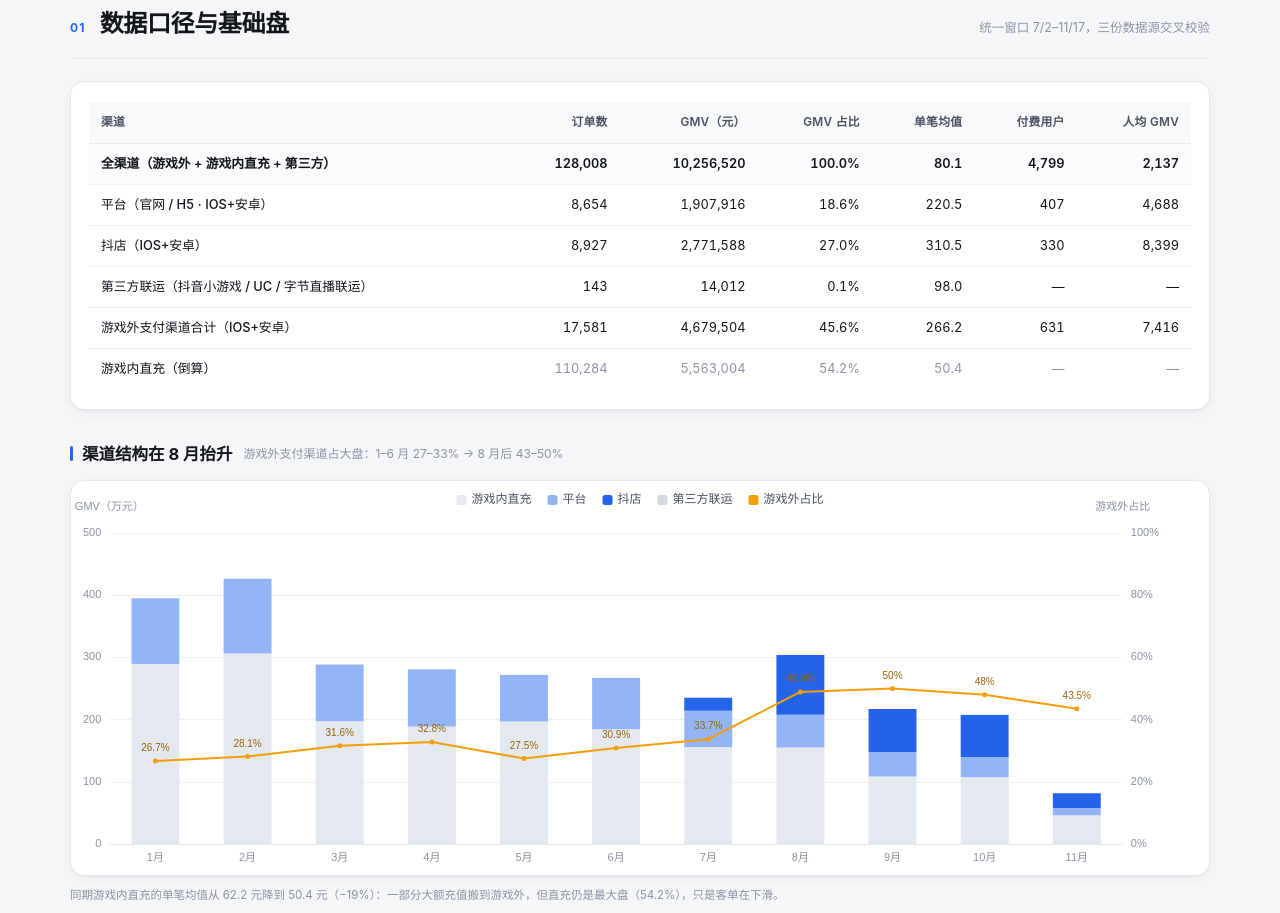
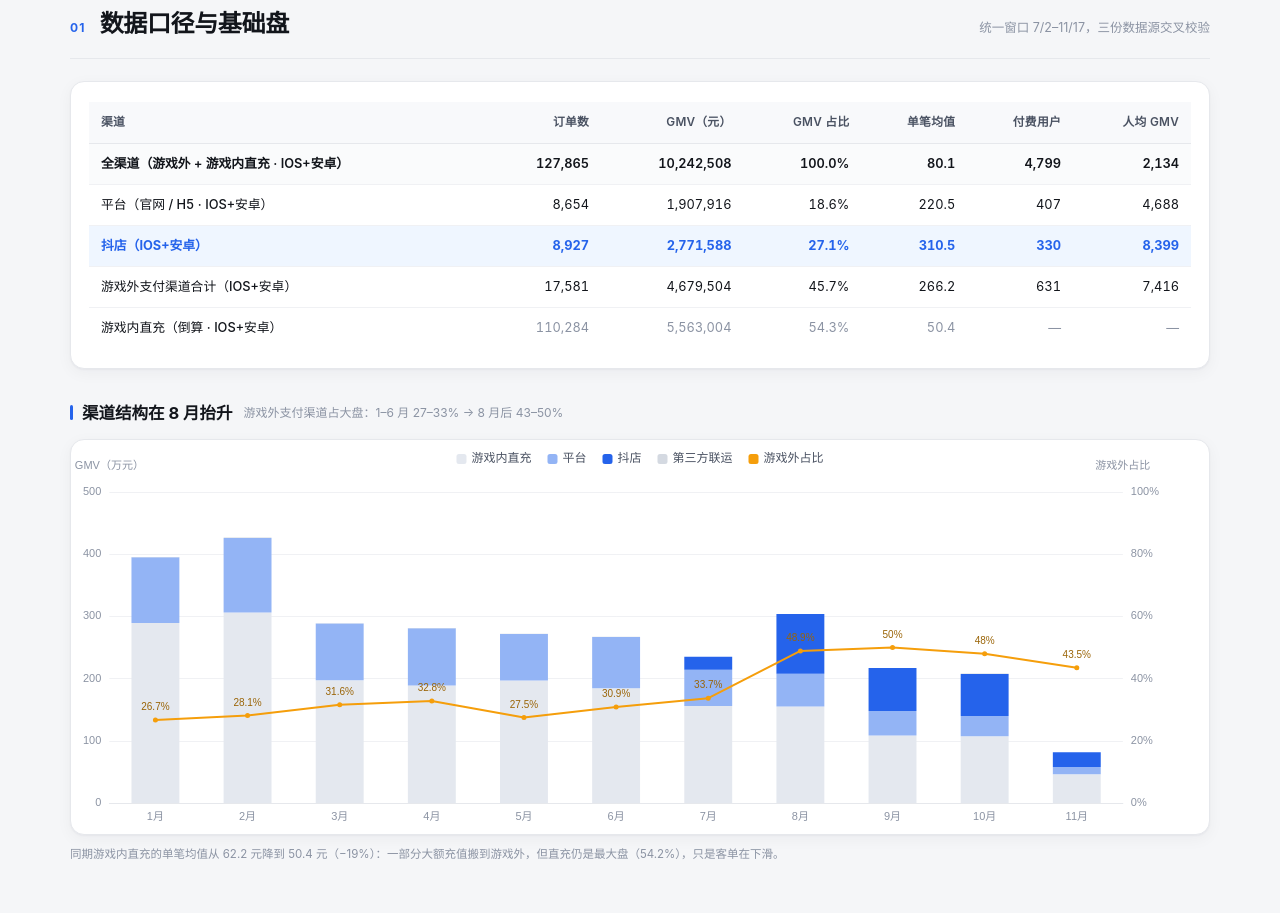
Before and after one commit to 13yan/13yan.github.io, a plain HTML site: page ddpay/index.html in a window 1280 px wide. Shown: the part 1360-2273 px from the top of the page. Drawn offline with nearby package versions, Linux system fonts and the light colour scheme.

Commit message:
ddpay: 01章基础盘改iOS+安卓口径（删第三方行）+抖店行突出

```diff
--- a/ddpay/index.html
+++ b/ddpay/index.html
@@ -247,12 +247,11 @@ table.blind td:first-child{white-space:nowrap}
           <th>渠道</th><th>订单数</th><th>GMV（元）</th><th>GMV 占比</th><th>单笔均值</th><th>付费用户</th><th>人均 GMV</th>
         </tr></thead>
         <tbody>
-          <tr class="tot"><td>全渠道（游戏外 + 游戏内直充 + 第三方）</td><td>128,008</td><td>10,256,520</td><td>100.0%</td><td>80.1</td><td>4,799</td><td>2,137</td></tr>
+          <tr class="tot"><td>全渠道（游戏外 + 游戏内直充 · IOS+安卓）</td><td>127,865</td><td>10,242,508</td><td>100.0%</td><td>80.1</td><td>4,799</td><td>2,134</td></tr>
           <tr><td>平台（官网 / H5 · IOS+安卓）</td><td>8,654</td><td>1,907,916</td><td>18.6%</td><td>220.5</td><td>407</td><td>4,688</td></tr>
-          <tr><td>抖店（IOS+安卓）</td><td>8,927</td><td>2,771,588</td><td>27.0%</td><td>310.5</td><td>330</td><td>8,399</td></tr>
-          <tr><td>第三方联运（抖音小游戏 / UC / 字节直播联运）</td><td>143</td><td>14,012</td><td>0.1%</td><td>98.0</td><td>—</td><td>—</td></tr>
-          <tr><td>游戏外支付渠道合计（IOS+安卓）</td><td>17,581</td><td>4,679,504</td><td>45.6%</td><td>266.2</td><td>631</td><td>7,416</td></tr>
-          <tr><td class="muted">游戏内直充（倒算）</td><td class="muted">110,284</td><td class="muted">5,563,004</td><td class="muted">54.2%</td><td class="muted">50.4</td><td class="muted">—</td><td class="muted">—</td></tr>
+          <tr style="background:#eff6ff"><td style="color:#2563eb;font-weight:700">抖店（IOS+安卓）</td><td style="color:#2563eb;font-weight:700">8,927</td><td style="color:#2563eb;font-weight:700">2,771,588</td><td style="color:#2563eb;font-weight:700">27.1%</td><td style="color:#2563eb;font-weight:700">310.5</td><td style="color:#2563eb;font-weight:700">330</td><td style="color:#2563eb;font-weight:700">8,399</td></tr>
+          <tr><td>游戏外支付渠道合计（IOS+安卓）</td><td>17,581</td><td>4,679,504</td><td>45.7%</td><td>266.2</td><td>631</td><td>7,416</td></tr>
+          <tr><td class="muted">游戏内直充（倒算 · IOS+安卓）</td><td class="muted">110,284</td><td class="muted">5,563,004</td><td class="muted">54.3%</td><td class="muted">50.4</td><td class="muted">—</td><td class="muted">—</td></tr>
         </tbody>
       </table>
     </div>
```
